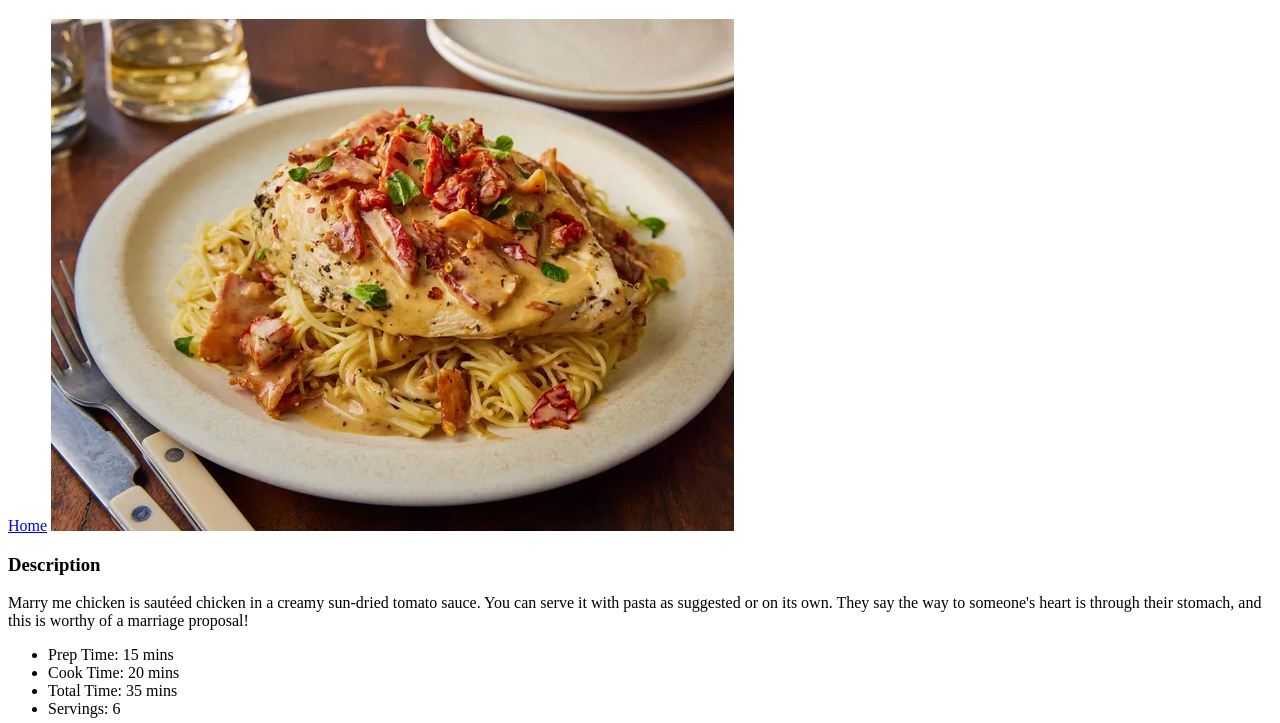
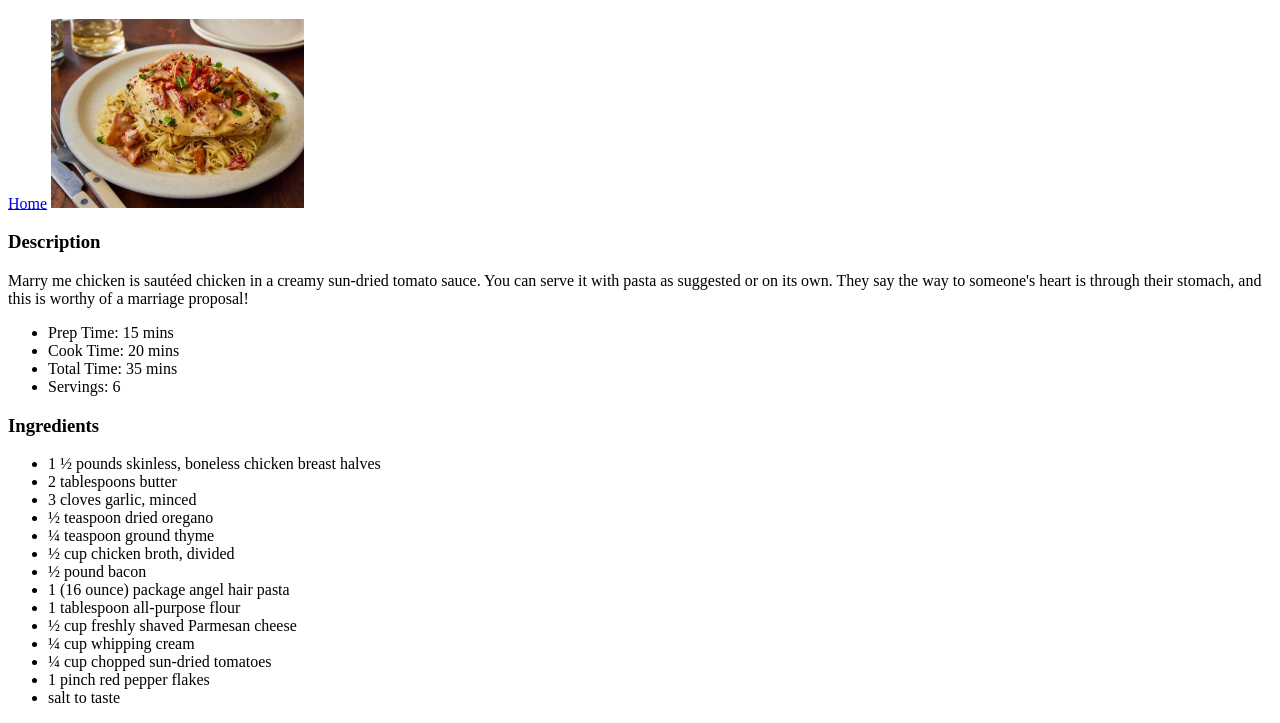
Before and after one commit to BaconSawl/odin-recipes, a plain HTML site: page recipes/MarryMeChicken.html in a window 1280 px wide. Shown: the part 61-784 px from the top of the page. Drawn offline with Linux system fonts and the light colour scheme.

Commit message:
Resize image

```diff
--- a/recipes/MarryMeChicken.html
+++ b/recipes/MarryMeChicken.html
@@ -7,7 +7,7 @@
     <body>
         <h1>Marry Me Chicken</h1>
         <a href="../index.html">Home</a>
-        <img src="./MMChicken.webp">
+        <img src="./MMChicken.webp" width="20%">
 
         <h3>Description</h3>
         <p>Marry me chicken is sautéed chicken in a creamy sun-dried tomato sauce. You can serve it with pasta as suggested or on its own. They say the way to someone's heart is through their stomach, and this is worthy of a marriage proposal!</p>
```
